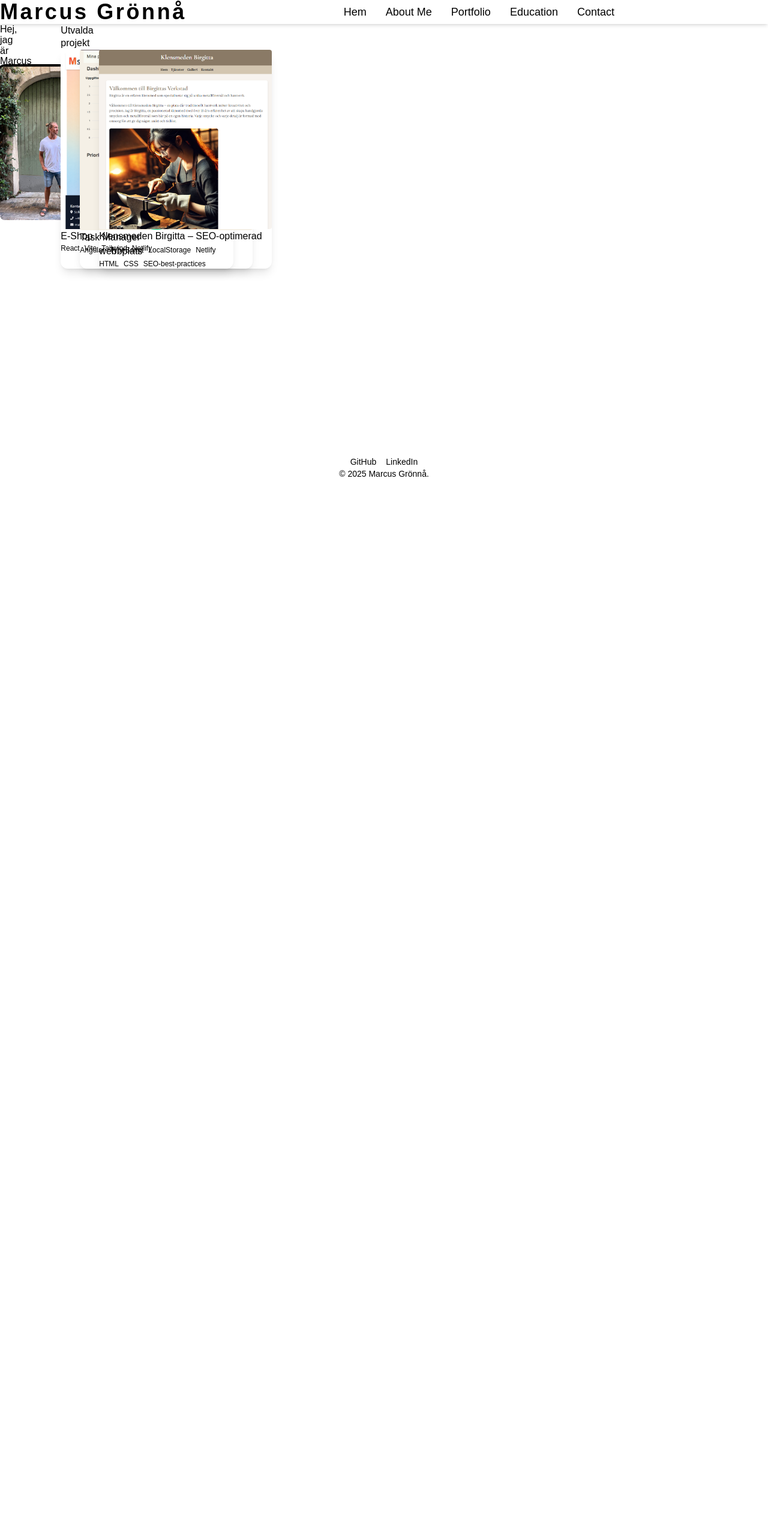
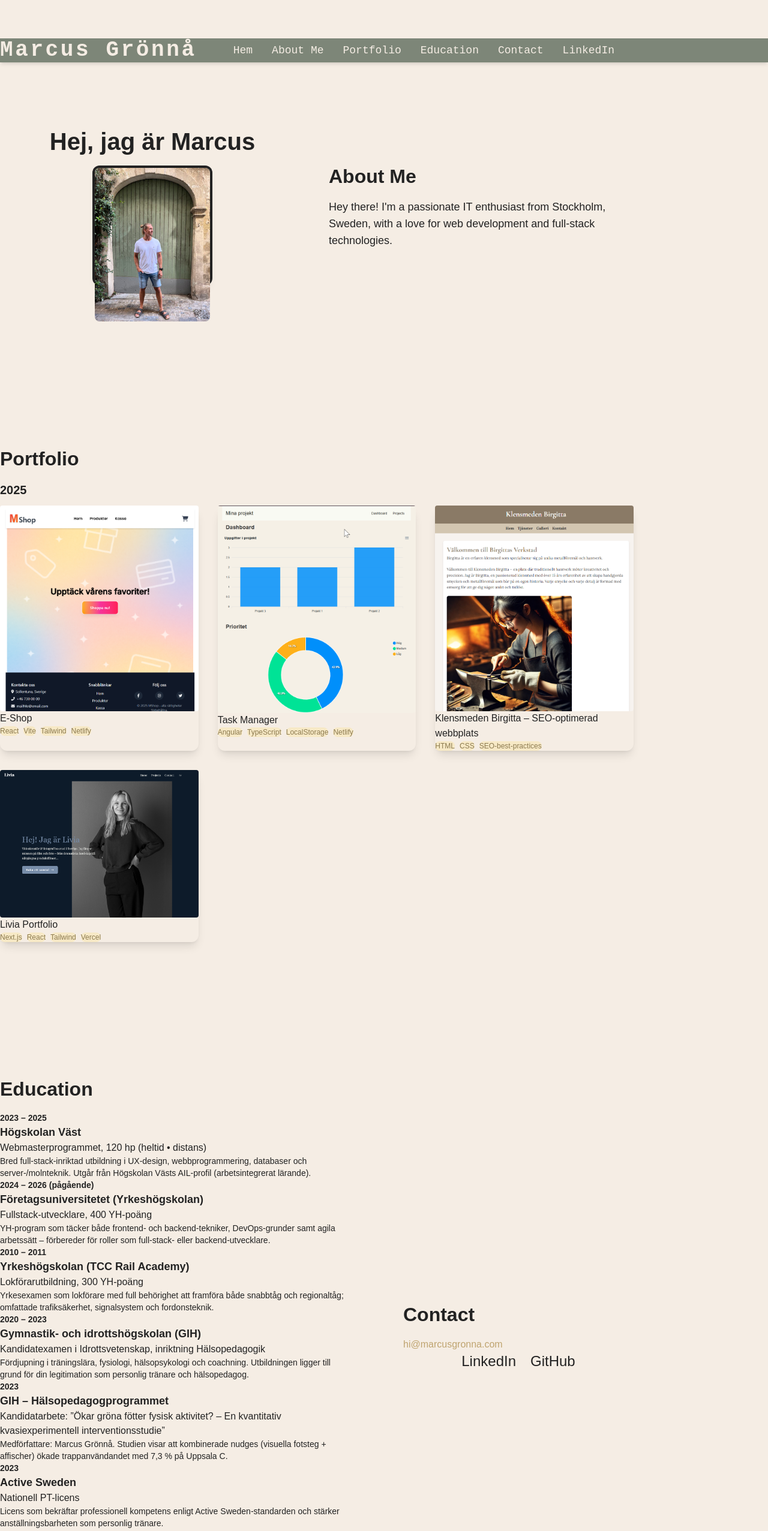
Before and after one commit to MarcusGronna/marcus-portfolio, a Next.js app: page / in a window 1280 px wide. Shown: the top 2553 px of the page at 60% size. Before the commit the page ends 800 px from the top, so only its background shows below. Built offline with nearby package versions, Linux system fonts and the light colour scheme.

Commit message:
feat: update dependencies and enhance project layout; add education section, improve navigation, and refine styling

```diff
--- a/src/app/globals.css
+++ b/src/app/globals.css
@@ -1,14 +1,20 @@
 @import "tailwindcss";
+@import "tailwindcss/preflight";
+@tailwind utilities;
 
-/* Lägg gärna kvar font-variabler om du använder dem */
+/* Font-variabler */
 :root {
-  --font-sans: var(--font-geist-sans);
-  --font-mono: var(--font-geist-mono);
-}
-
-@theme inline {
-  --color-background: var(--background);
-  --color-foreground: var(--foreground);
+  --font-sans: var(--font-geist-sans, Arial, Helvetica, sans-serif);
+  --font-mono: var(--font-geist-mono, 'Fira Mono', monospace);
+  --brand-600: #7d8678;
+  --surface-50: #f5ede4;
+  --brand-700: #222;
+  --accent-700: #bfa46f;
+  --accent-800: #8c7a4f;
+  --accent-200: #f7e9c6;
+  --surface-100: #fff;
+  --background: #f5ede4;
+  --foreground: #222;
 }
 
 @media (prefers-color-scheme: dark) {
@@ -21,26 +27,44 @@
 body {
   background: var(--background);
   color: var(--foreground);
-  font-family: Arial, Helvetica, sans-serif;
+  font-family: var(--font-sans), Arial, Helvetica, sans-serif;
+  min-height: 100vh;
+  margin: 0;
+  padding: 2rem 0; /* Ger vertikal marginal för hela sidan */
 }
 
-/* Tailwind CSS theme extension */
-@import "tailwindcss/preflight";
-@tailwind utilities;
-
-@layer base {
-  :root {
-    --tw-bg-opacity: 1;
-    background-color: rgb(255 255 255 / var(--tw-bg-opacity));
+@media (min-width: 640px) {
+  body {
+    padding: 3rem 0;
   }
 }
 
-@layer components {
-  .btn {
-    @apply px-4 py-2 rounded-md font-semibold;
+@media (min-width: 1024px) {
+  body {
+    padding: 4rem 0;
   }
 }
 
+/* Tailwind custom färger via CSS-variabler */
+@layer base {
+  .bg-brand-600 { background-color: var(--brand-600) !important; }
+  .bg-surface-50 { background-color: var(--surface-50) !important; }
+  .text-brand-700 { color: var(--brand-700) !important; }
+  .text-surface-50 { color: var(--surface-50) !important; }
+  .bg-accent-200 { background-color: var(--accent-200) !important; }
+  .text-accent-700 { color: var(--accent-700) !important; }
+  .text-accent-800 { color: var(--accent-800) !important; }
+}
+
+/* Smooth anchor scroll och offset för sticky nav */
+html {
+  scroll-behavior: smooth;
+}
+section[id] {
+  scroll-margin-top: 5rem;
+}
+
+/* Container utility */
 @layer utilities {
   .container {
     max-width: 1200px;
@@ -51,4 +75,36 @@ body {
   }
 }
 
-/* Custom colors */
+/* Exempel på knapp */
+@layer components {
+  .btn {
+    @apply px-4 py-2 rounded-md font-semibold;
+  }
+}
+
+section {
+  margin-bottom: 4rem;
+}
+h1, h2, h3 {
+  font-family: var(--font-sans);
+  font-weight: bold;
+}
+h1 {
+  font-size: 2.5rem;
+  margin-bottom: 1.5rem;
+}
+h2 {
+  font-size: 2rem;
+  margin-bottom: 1rem;
+}
+h3 {
+  font-size: 1.25rem;
+  margin-bottom: 0.75rem;
+}
+
+footer {
+  margin-top: 6rem;
+  padding: 2rem 0;
+  text-align: center;
+  font-size: 1rem;
+}
--- a/src/app/page.tsx
+++ b/src/app/page.tsx
@@ -5,19 +5,111 @@ import PortraitFrame from "@/components/PortraitFrame";
 import ProjectShelf from "@/components/ProjectShelf";
 import { fadeUp } from "@/lib/framer-variants";
 import { projects } from "@/content/projects";
+import { education } from "@/content/education";
 
 export default function Home() {
-  const featuredProjects = projects.slice(0, 3);
+  const projectsByYear = projects.reduce<Record<string, typeof projects>>((acc, project) => {
+    const year = project.year || "Okänt år";
+    if (!acc[year]) acc[year] = [];
+    acc[year].push(project);
+    return acc;
+  }, {});
 
   return (
     <WallLayout>
-      <motion.div variants={fadeUp} initial="hidden" animate="visible">
-        <h1 className="text-4xl font-bold mb-8">Hej, jag är Marcus</h1>
-        <PortraitFrame />
-      </motion.div>
-      <motion.div variants={fadeUp} initial="hidden" animate="visible" transition={{ delay: 0.2 }}>
-        <ProjectShelf title="Utvalda projekt" projects={featuredProjects} />
-      </motion.div>
+      {/* HOME */}
+      <section
+        id="home"
+        className="lg:col-span-12 flex flex-col lg:flex-row items-center justify-center min-h-[60vh] gap-10 mb-12"
+      >
+        <div className="flex-1 flex flex-col items-center">
+          <h1 className="text-4xl md:text-5xl font-bold mb-6 text-brand-700">Hej, jag är Marcus</h1>
+          <PortraitFrame className="lg:sticky lg:top-36 w-32 md:w-48" />
+        </div>
+        <div className="flex-1 flex flex-col justify-center items-start max-w-xl">
+          <h2 className="text-2xl font-bold mb-4">About Me</h2>
+          <div className="prose prose-neutral text-lg">
+            {/* TODO: Lägg in din riktiga presentationstext här */}
+            <p>
+              Hey there! I&#39;m a passionate IT enthusiast from Stockholm, Sweden, with a love for
+              web development and full-stack technologies.
+            </p>
+          </div>
+        </div>
+      </section>
+
+      {/* PORTFOLIO */}
+      <section id="portfolio" className="lg:col-span-12">
+        <motion.div variants={fadeUp} initial="hidden" animate="visible">
+          <h2 className="text-2xl font-bold mb-8">Portfolio</h2>
+          {Object.entries(projectsByYear)
+            .sort(([a], [b]) => Number(b) - Number(a))
+            .map(([year, yearProjects]) => (
+              <div key={year} className="mb-12">
+                <h3 className="text-xl font-semibold mb-4">{year}</h3>
+                <ProjectShelf projects={yearProjects} />
+              </div>
+            ))}
+        </motion.div>
+      </section>
+
+      {/* EDUCATION */}
+      <section id="education" className="lg:col-span-7">
+        <motion.div variants={fadeUp} initial="hidden" animate="visible">
+          <h2 className="text-2xl font-bold mb-8">Education</h2>
+          <ul className="space-y-6">
+            {education.map((item) => (
+              <li key={item.id || `${item.year}-${item.school}`}>
+                {/* TODO: Lägg till TimelineItem-komponent */}
+                <div>
+                  <div className="text-sm text-brand-700 font-semibold">{item.year}</div>
+                  <div className="text-lg font-bold">{item.school}</div>
+                  <div className="text-base text-brand-800">{item.program}</div>
+                  {item.description && (
+                    <div className="text-sm text-brand-700 mt-1">{item.description}</div>
+                  )}
+                </div>
+              </li>
+            ))}
+          </ul>
+        </motion.div>
+      </section>
+
+      {/* CONTACT */}
+      <section id="contact" className="lg:col-span-5 flex flex-col justify-center">
+        <motion.div variants={fadeUp} initial="hidden" animate="visible">
+          <h2 className="text-2xl font-bold mb-6">Contact</h2>
+          {/* TODO: Lägg in riktiga kontaktuppgifter */}
+          <p className="mb-4">
+            <a
+              href="mailto:hi@marcusgronna.com"
+              className="text-accent-700 underline hover:text-accent-800"
+            >
+              hi@marcusgronna.com
+            </a>
+          </p>
+          <div className="flex justify-center gap-6 text-2xl mt-6">
+            <a
+              href="https://www.linkedin.com/in/marcus-gr%C3%B6nn%C3%A5-6a5006260/"
+              target="_blank"
+              rel="noopener noreferrer"
+              aria-label="LinkedIn"
+              className="hover:text-accent-700"
+            >
+              LinkedIn
+            </a>
+            <a
+              href="https://github.com/MarcusGronna"
+              target="_blank"
+              rel="noopener noreferrer"
+              aria-label="GitHub"
+              className="hover:text-accent-700"
+            >
+              GitHub
+            </a>
+          </div>
+        </motion.div>
+      </section>
     </WallLayout>
   );
 }
--- a/src/components/ChalkNav.tsx
+++ b/src/components/ChalkNav.tsx
@@ -1,29 +1,39 @@
 // Skapa en sticky sidomeny. Importera Link från 'next/link'. Lägg nav-lista ['/','/about','/portfolio','/contact'] vertikalt. Klassen 'bg-brand-600 text-surface-50 sticky top-0 p-4' + 'backdrop-blur'.
-import Link from "next/link";
 
 const navLinks = [
-  { href: "/", label: "Hem" },
-  { href: "/about", label: "About Me" },
-  { href: "/portfolio", label: "Portfolio" },
-  { href: "/education", label: "Education" },
-  { href: "/contact", label: "Contact" },
+  { href: "#home", label: "Hem" },
+  { href: "#about", label: "About Me" },
+  { href: "#portfolio", label: "Portfolio" },
+  { href: "#education", label: "Education" },
+  { href: "#contact", label: "Contact" },
 ];
 
 export default function ChalkNav() {
   return (
-    <nav className="bg-brand-600 text-surface-50 sticky top-0 p-6 z-50 backdrop-blur shadow-md">
+    <nav className="bg-brand-600 text-surface-50 sticky top-0 p-6 z-50 backdrop-blur shadow-md border-b border-brand-700/20">
       <div className="max-w-5xl mx-auto flex flex-col md:flex-row items-center justify-between gap-4">
         <span className="text-4xl font-bold tracking-widest font-mono select-none">
           Marcus <span className="block md:inline">Grönnå</span>
         </span>
-        <ul className="flex gap-8 text-lg font-mono">
+        <ul className="flex gap-8 text-lg font-mono scroll-smooth items-center">
           {navLinks.map((link) => (
             <li key={link.href}>
-              <Link href={link.href} className="hover:underline underline-offset-4 transition">
+              <a href={link.href} className="hover:underline underline-offset-4 transition">
                 {link.label}
-              </Link>
+              </a>
             </li>
           ))}
+          <li>
+            <a
+              href="https://www.linkedin.com/in/marcus-gr%C3%B6nn%C3%A5-6a5006260/"
+              target="_blank"
+              rel="noopener noreferrer"
+              className="hover:underline underline-offset-4 transition"
+              aria-label="LinkedIn"
+            >
+              LinkedIn
+            </a>
+          </li>
         </ul>
       </div>
     </nav>
--- a/src/components/Footer.tsx
+++ b/src/components/Footer.tsx
@@ -2,10 +2,9 @@
 export default function Footer() {
   return (
     <footer className="mt-24 text-center text-sm text-brand-700 bg-brand-600/80 py-4">
-      {/* TODO: Lägg till riktiga social-länkar */}
       <div className="flex justify-center gap-4 mb-2">
         <a
-          href="https://github.com/marcusgronna"
+          href="https://github.com/MarcusGronna"
           target="_blank"
           rel="noopener noreferrer"
           aria-label="GitHub"
@@ -14,7 +13,7 @@ export default function Footer() {
           GitHub
         </a>
         <a
-          href="https://linkedin.com/in/marcusgronna"
+          href="https://www.linkedin.com/in/marcus-gr%C3%B6nn%C3%A5-6a5006260/"
           target="_blank"
           rel="noopener noreferrer"
           aria-label="LinkedIn"
--- a/src/components/PortraitFrame.tsx
+++ b/src/components/PortraitFrame.tsx
@@ -3,13 +3,18 @@
 import { motion } from "framer-motion";
 import Image from "next/image";
 
-export default function PortraitFrame({ small }: { small?: boolean }) {
+type PortraitFrameProps = {
+  small?: boolean;
+  className?: string;
+};
+
+export default function PortraitFrame({ small, className }: PortraitFrameProps) {
   return (
     <motion.div
       whileHover={{ rotateZ: 2 }}
       className={`ring-4 ring-surface-50 rounded-lg shadow-lg mx-auto ${
         small ? "w-32 h-32" : "w-48 h-48"
-      }`}
+      } ${className ?? ""}`}
     >
       {/* TODO: Byt ut till din riktiga porträttbild */}
       <Image
--- a/src/components/ProjectFrame.tsx
+++ b/src/components/ProjectFrame.tsx
@@ -30,9 +30,9 @@ export default function ProjectFrame({ project }: { project: Project }) {
 
   return (
     <motion.div
-      whileHover={{ scale: 1.04 }}
+      whileHover={{ scale: 1.05 }}
       variants={fadeUp}
-      className="rounded-xl bg-brand-600/10 p-4 shadow-lg hover:shadow-xl transition cursor-pointer w-72 min-w-[16rem] flex flex-col"
+      className="rounded-xl bg-brand-600/10 p-5 shadow-lg hover:shadow-xl transition cursor-pointer min-w-[260px] md:min-w-0 flex flex-col mb-4"
     >
       {isExternal ? (
         <a href={project.url} target="_blank" rel="noopener noreferrer">
--- a/src/components/ProjectShelf.tsx
+++ b/src/components/ProjectShelf.tsx
@@ -15,8 +15,10 @@ export default function ProjectShelf({ projects, title }: ProjectShelfProps) {
     <section className="mb-8">
       {title && <h4 className="text-2xl font-bold mb-4">{title}</h4>}
       <motion.div
-        // Byt ut flex mot grid och ta bort overflow-x-auto
-        className="grid gap-8 grid-cols-1 sm:grid-cols-2 md:grid-cols-3"
+        className="
+          flex gap-6 overflow-x-auto snap-x pb-4
+          md:grid md:grid-cols-3 md:gap-8 md:overflow-x-visible
+        "
         variants={staggerContainer}
         initial="hidden"
         animate="visible"
--- a/src/components/WallLayout.tsx
+++ b/src/components/WallLayout.tsx
@@ -1,6 +1,8 @@
 // Grid-layout som “gallerivägg”. Div class='grid gap-16 md:grid-cols-12'. Placera children i auto-flow. Exportera FC<{children}>.
 export default function WallLayout({ children }: { children: React.ReactNode }) {
   return (
-    <div className="grid gap-16 md:grid-cols-12 auto-rows-auto max-w-6xl mx-auto">{children}</div>
+    <div className="grid gap-20 lg:gap-24 lg:grid-cols-12 lg:auto-rows-min mx-auto max-w-5xl px-4 py-8">
+      {children}
+    </div>
   );
 }
```
Also changed, not shown: package.json (+8 -6 lines), src/app/contact/page.tsx (+2 -5 lines), 1 other file (tests, documents, lock files or other folders).
